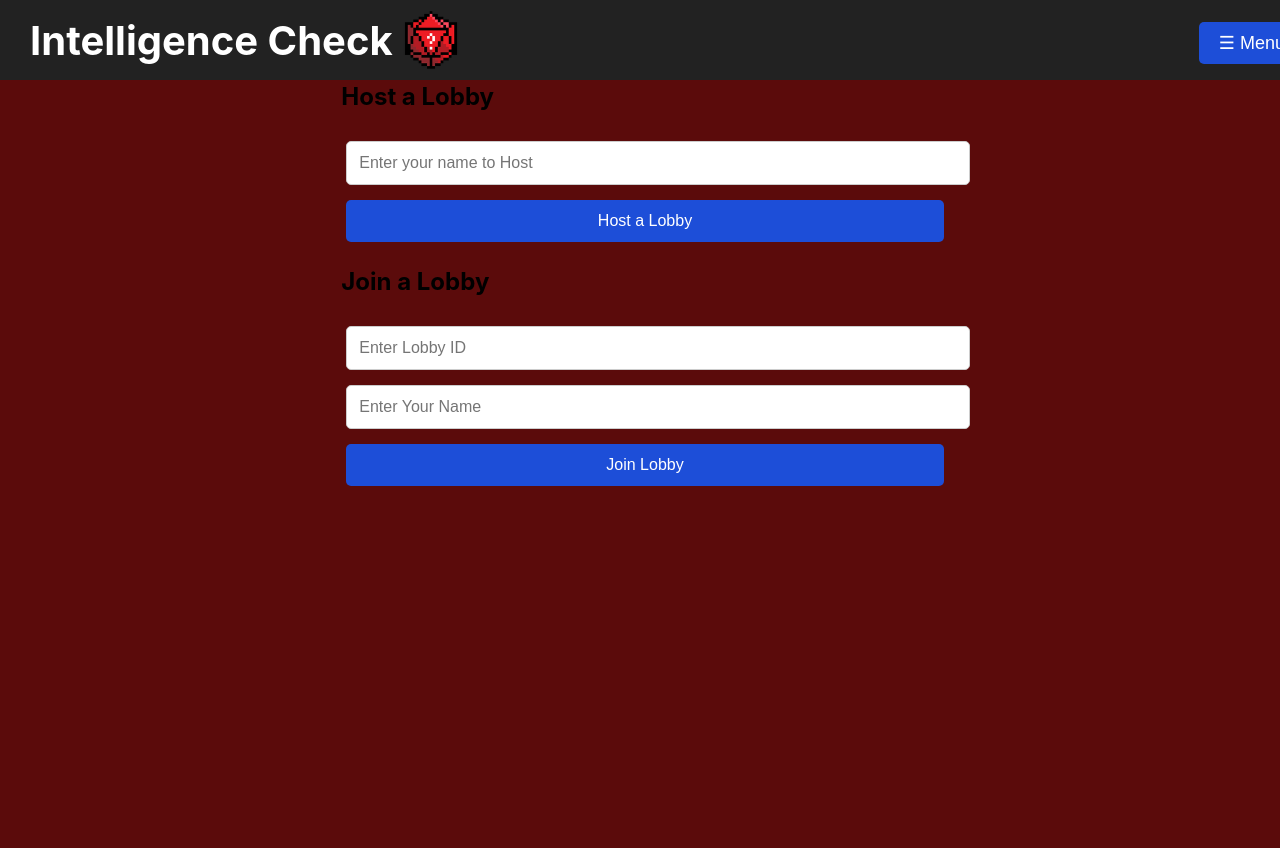
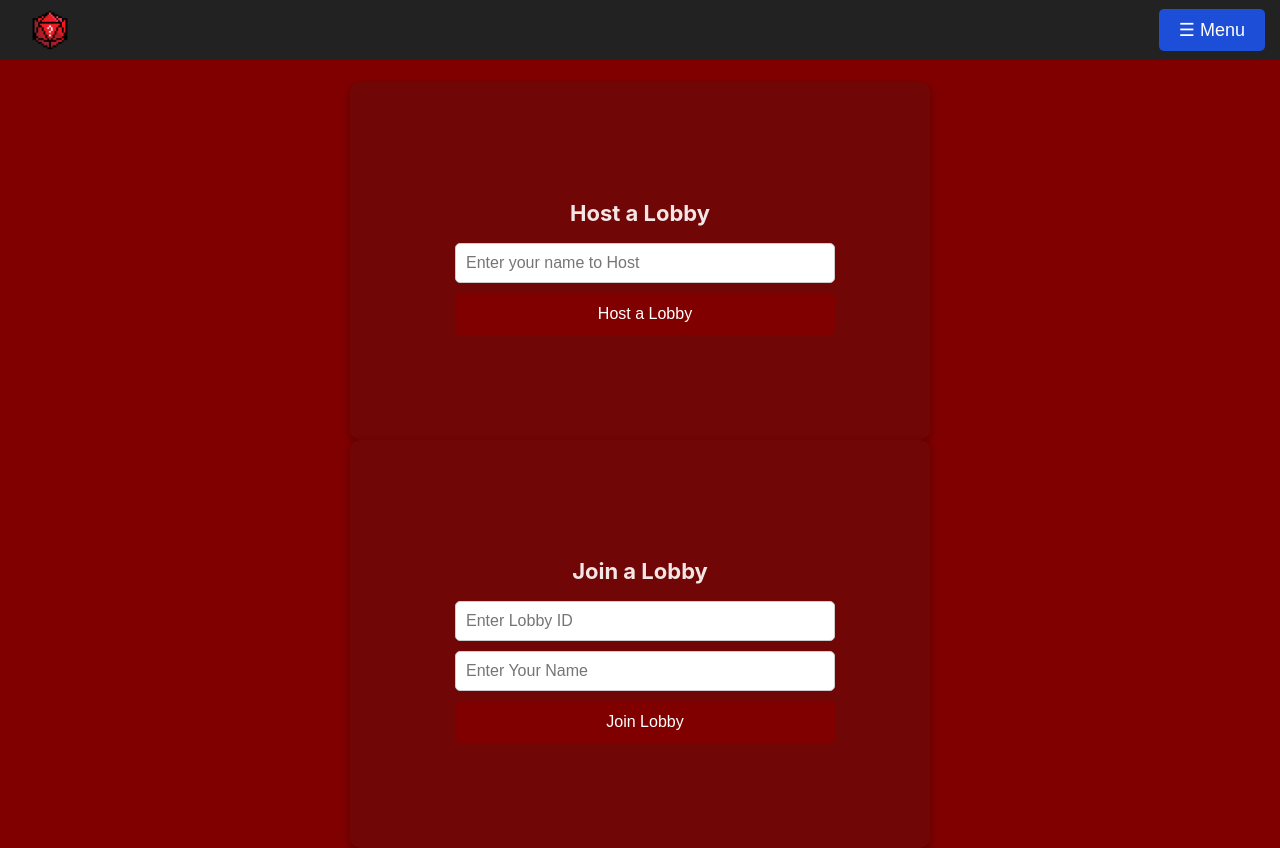
Before and after one commit to cain9209/my-app, a React (Create React App) app: page / in a window 1280 px wide. Before the commit the page ends 800 px from the top, so only its background shows below. Built offline with nearby package versions, Linux system fonts and the light colour scheme.

Commit message:
fixed lobby style

```diff
--- a/src/App.css
+++ /dev/null
@@ -1,121 +0,0 @@
-/* General body styling */
-body {
-  background-color: #5b0b0b; /* Dark red background */
-  font-family: Arial, sans-serif;
-  margin: 0;
-  padding: 0;
-  box-sizing: border-box;
-  display: flex;
-  flex-direction: column;
-  align-items: center;
-  min-height: 100vh; /* Ensures full height */
-  width: 100vw;
-}
-
-/* Navbar */
-.navbar {
-  width: 100%;
-  background-color: #222;
-  color: white;
-  padding: 10px 20px;
-  display: flex;
-  justify-content: space-between;
-  align-items: center;
-  position: fixed;
-  top: 0;
-  left: 0;
-  height: 60px;
-  z-index: 1000;
-}
-
-/* Navbar brand text */
-.navbar h1 {
-  margin: 0;
-  font-size: 20px;
-  display: flex;
-  align-items: center;
-}
-
-/* Right-side menu button */
-.navbar .menu {
-  background-color: #1d4ed8;
-  color: white;
-  padding: 10px 15px;
-  border-radius: 5px;
-  cursor: pointer;
-  border: none;
-}
-
-.navbar .menu:hover {
-  background-color: #1e40af;
-}
-
-/* Ensures content sits below navbar */
-.container {
-  display: flex;
-  flex-direction: column;
-  align-items: center;
-  justify-content: center;
-  width: 100%;
-  max-width: 400px;
-  padding: 20px;
-  margin-top: 80px; /* Push content below navbar */
-}
-
-/* Card styling */
-.card {
-  background: white;
-  padding: 20px;
-  border-radius: 10px;
-  box-shadow: 0 4px 10px rgba(0, 0, 0, 0.2);
-  width: 100%;
-  max-width: 350px;
-  text-align: center;
-  display: flex;
-  flex-direction: column;
-  align-items: center;
-  gap: 10px;
-  margin-bottom: 20px;
-}
-
-/* Input and Button Styling */
-input, button {
-  width: 100%;
-  padding: 12px;
-  margin-top: 10px;
-  border-radius: 5px;
-  border: 1px solid #ccc;
-}
-
-button {
-  background: #1d4ed8;
-  color: white;
-  font-size: 16px;
-  cursor: pointer;
-  border: none;
-}
-
-button:hover {
-  background: #1e40af;
-}
-
-/* Responsive adjustments */
-@media (max-width: 500px) {
-  .container {
-    max-width: 90%;
-  }
-
-  .card {
-    width: 100%;
-  }
-
-  .navbar {
-    flex-direction: column;
-    align-items: center;
-    height: auto;
-  }
-
-  .navbar h1 {
-    margin-bottom: 10px;
-  }
-}
--- a/src/App.js
+++ b/src/App.js
@@ -6,7 +6,7 @@ import HostView from "./components/HostView";
 import { db } from "./firebaseConfig";
 import { doc, setDoc, getDoc, updateDoc, onSnapshot } from "firebase/firestore";
 import { v4 as uuidv4 } from "uuid";
-import "./App.css";
+import "./styles/Lobby.css";
 
 function App() {
   const navigate = useNavigate(); // ✅ useNavigate imported correctly
--- a/src/components/HostView.jsx
+++ b/src/components/HostView.jsx
@@ -26,12 +26,16 @@ function HostView({ lobbyId, lobbyData, startGame }) {
 
     try {
       const lobbyRef = doc(db, "lobbies", lobbyId);
-      await deleteDoc(lobbyRef); // ❌ Deletes the lobby from Firestore
-      navigate.push("/lobby"); // 🔄 Redirects to the main lobby page
+      await deleteDoc(lobbyRef); // ✅ Ensure Firestore finishes deleting the lobby
+      console.log("Lobby deleted successfully!");
+
+      navigate("/lobby"); // ✅ Redirect AFTER deletion is confirmed
     } catch (error) {
       console.error("Error closing the lobby:", error);
     }
   };
+
+
 
   return (
     <div className="host-container">
--- a/src/components/NavBar.jsx
+++ b/src/components/NavBar.jsx
@@ -22,7 +22,6 @@ const NavBar = () => {
       {/* Logo Section */}
       <div className="logo">
         <Link to="/" className="logo-link">
-          Intelligence Check
           <img src="/Max D20.png" alt="Logo" className="logo-icon" />
         </Link>
       </div>
--- /dev/null
+++ b/src/styles/Lobby.css
@@ -0,0 +1,96 @@
+/* General Page Styling */
+body, html {
+  margin: 0;
+  padding: 0;
+  font-family: Arial, sans-serif;
+  background-color: maroon;
+  color: white;
+  display: flex;
+  align-items: center;
+  justify-content: center;
+  min-height: 100vh;
+  width: 100vw;
+  overflow-x: hidden;
+}
+
+/* Form Container (Card) */
+.form-container {
+  background: rgb(112, 6, 6);
+  color: rgb(244, 230, 230);
+  padding: 100px; /* Reduced padding */
+  border-radius: 10px;
+  box-shadow: 0 4px 10px rgba(0, 0, 0, 0.3);
+  width: 100%;
+  max-width: 380px; /* Prevents the form from getting too big */
+  text-align: center;
+  transition: all 0.3s ease-in-out;
+}
+
+/* Title */
+.form-container h2 {
+  margin-bottom: 12px;
+  font-size: 22px; /* Slightly smaller for mobile */
+}
+
+/* Form Styling */
+form {
+  display: flex;
+  flex-direction: column;
+  gap: 10px; /* Less gap to save space */
+}
+
+/* Input Fields */
+input {
+  padding: 10px; /* Reduce padding */
+  border: 1px solid #ccc;
+  border-radius: 5px;
+  font-size: 1rem;
+  width: 100%;
+  box-sizing: border-box;
+  transition: all 0.3s ease-in-out;
+}
+
+input:focus {
+  border-color: maroon;
+  outline: none;
+  box-shadow: 0 0 4px rgba(128, 0, 0, 0.5);
+}
+
+/* Buttons */
+button {
+  padding: 12px;
+  border: none;
+  border-radius: 5px;
+  background: maroon;
+  color: white;
+  font-size: 1rem;
+  cursor: pointer;
+  transition: background 0.3s, transform 0.2s;
+}
+
+button:hover {
+  background: darkred;
+  transform: scale(1.02);
+}
+
+/* Mobile-Friendly Adjustments */
+@media (max-width: 768px) {
+  .form-container {
+    width: 90%; /* Slightly bigger on smaller screens */
+    padding: 15px; /* Reduce padding to avoid zoomed-in look */
+  }
+
+  .form-container h2 {
+    font-size: 18px; /* Make text smaller */
+  }
+
+  input {
+    font-size: 0.9rem;
+    padding: 8px; /* Reduce padding */
+  }
+
+  button {
+    font-size: 0.9rem;
+    padding: 10px; /* Reduce button size */
+  }
+}
--- a/src/styles/Navbar.css
+++ b/src/styles/Navbar.css
@@ -12,9 +12,49 @@
   left: 0;
   height: 60px;
   z-index: 1000;
+  box-sizing: border-box;
 }
 
-  /* Menu Button */
+/* Logo Section */
+.logo {
+  display: flex;
+  align-items: center;
+  gap: 8px;
+  padding-left: 10px;
+}
+
+.logo a {
+  color: white;
+  font-size: 24px; /* Default size for desktops */
+  text-decoration: none;
+  font-weight: bold;
+  display: flex;
+  align-items: center;
+  gap: 8px;
+}
+
+/* Adjust font size for tablets */
+@media (max-width: 1024px) {
+  .logo a {
+    font-size: 20px;
+  }
+}
+
+/* Adjust font size for mobile */
+@media (max-width: 768px) {
+  .logo a {
+    font-size: 16px;
+  }
+}
+
+
+.logo-icon {
+  width: 40px;
+  height: 40px;
+  max-width: 100%;
+}
+
+/* Menu Button (For Mobile) */
 .menu-button {
   background: #1d4ed8;
   color: white;
@@ -23,10 +63,7 @@
   border-radius: 5px;
   cursor: pointer;
   font-size: 18px;
-  }
-
-  .menu-button:hover {
-    background: #1e40af;
+  display: block; /* Ensures it always shows */
 }
 
 /* Navigation Links (Dropdown) */
@@ -38,22 +75,27 @@
   border-radius: 10px;
   list-style: none;
   padding: 10px 0;
-    width: 150px;
-    display: none;
+  width: 180px; /* Slightly wider for better spacing */
+  display: none; /* Hidden by default */
   flex-direction: column;
-    text-align: left;
+  text-align: center; /* Center links for mobile */
   box-shadow: 0px 4px 10px rgba(0, 0, 0, 0.3);
   z-index: 1200;
+  transition: transform 0.3s ease-in-out, opacity 0.3s ease-in-out;
+  transform: translateX(10px);
+  opacity: 0;
 }
 
 /* Show Menu when Active */
 .show-menu {
   display: flex;
+  transform: translateX(0);
+  opacity: 1;
 }
 
 /* Navigation Links */
 .nav-links li {
-    padding: 10px 15px;
+  padding: 12px;
 }
 
 .nav-links a {
@@ -68,30 +110,20 @@
   color: #ffcc00;
 }
 
-/* Fix logo alignment */
-.logo {
-    display: flex;
-    align-items: center;
-    gap: 8px;
-    flex-shrink: 0; /* Prevents it from shrinking */
-    padding-left: 10px; /* Keeps it inside navbar */
-    max-width: 100%;
+/* Mobile-Specific Fixes */
+@media (max-width: 768px) {
+  .nav-links {
+    width: 90%; /* Make sure it fits the screen */
+    right: 5%; /* Center it better */
+    left: auto;
   }
 
-/* Logo text */
-.logo a {
-    color: white;
-    font-size: 40px;
-    text-decoration: none;
-    font-weight: bold;
-    display: flex;
-    align-items: center;
-    gap: 8px;
+  .nav-links a {
+    font-size: 16px; /* Adjust text size for smaller screens */
   }
 
-/* Logo icon */
-.logo-icon {
-    width: 60px;
-    height: 60px;
-    max-width: 100%;
+  .menu-button {
+    font-size: 16px;
+    padding: 8px 12px;
   }
+}
```
Also changed, not shown: src/components/Lobby.jsx (+31 -39 lines), src/index.js (+4 -4 lines), src/assets/Max D20.png (added), 1 other file (tests, documents, lock files or other folders). Lines whose indentation alone changed are shown as unchanged.
